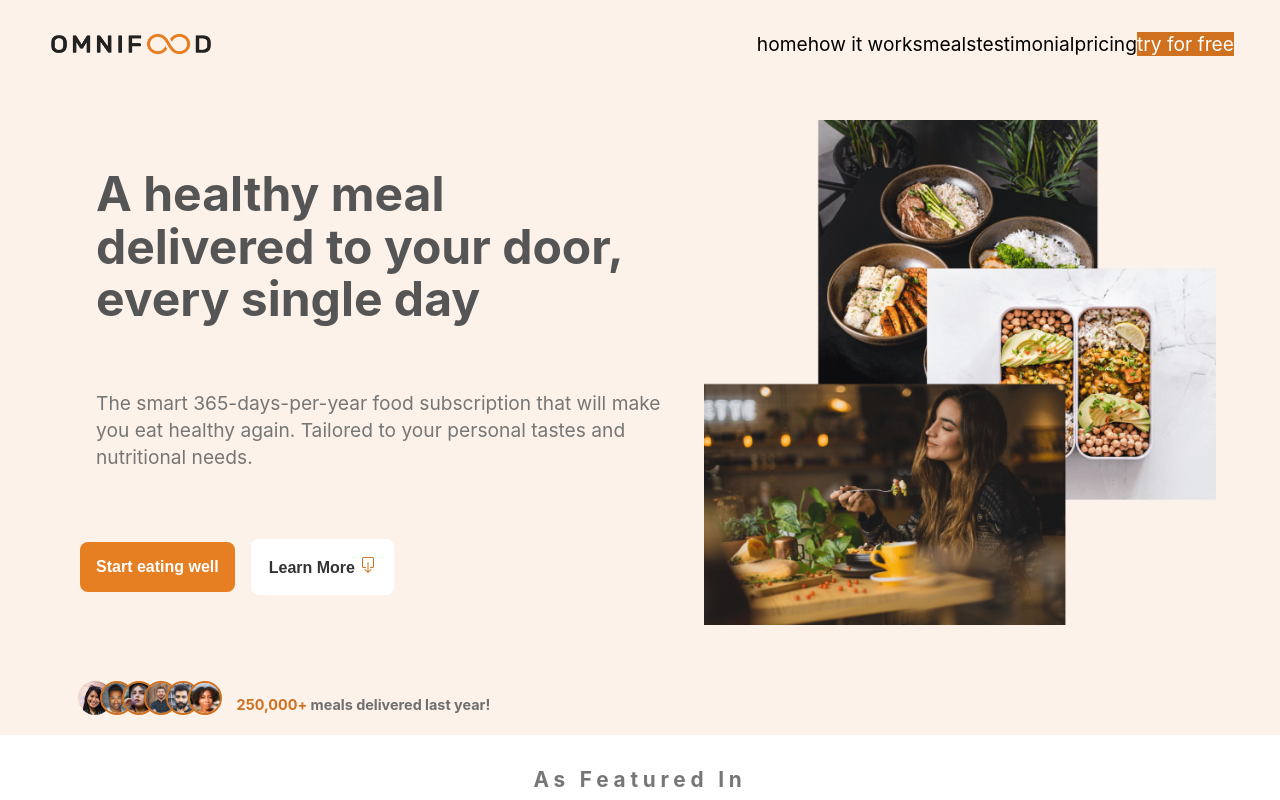
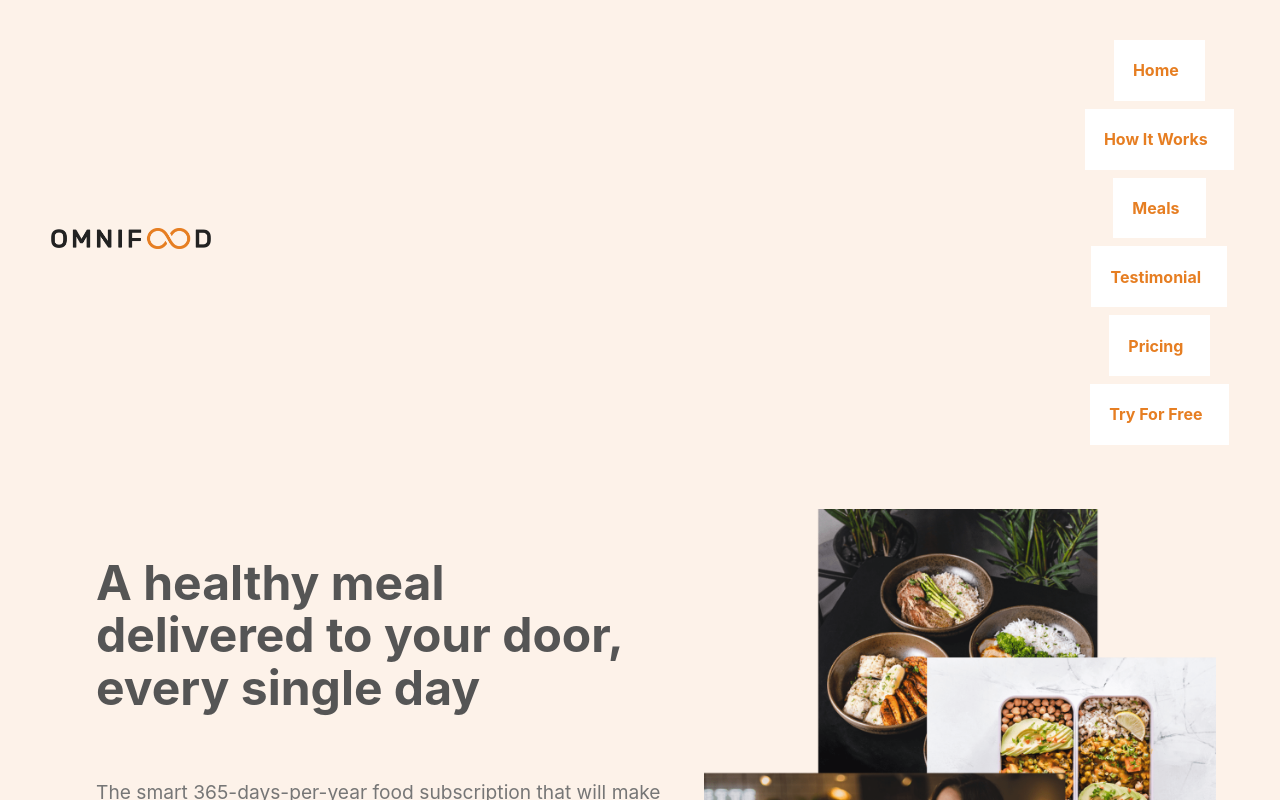
Before and after one commit to Farouk-Adedamola/OmniFood-clone, a React (Create React App) app: page / in a window 1280 px wide. Shown: the top 800 px of the page. Built offline with nearby package versions, Linux system fonts and the light colour scheme.

Commit message:
navbar fixed

```diff
--- a/src/Components/Navbar/Navbar.js
+++ b/src/Components/Navbar/Navbar.js
@@ -10,25 +10,10 @@ const Navbar = () => {
   const linksRef = useRef(null);
   const [fix, setFix] = useState(false);
 
-  // useEffect(() => {
-  //   const navFix = () => {
-  //     if (window.scrollY >= 5050) {
-  //       setFix(true);
-  //     } else {
-  //       setFix(false);
-  //     }
-  //   };
-  //   window.addEventListener("scroll", navFix);
-
-  //   return () => {
-  //     window.removeEventListener("scroll", navFix);
-  //   };
-  // });
-
   useEffect(() => {
-    const linksHeight = linksRef.current.getBoundingClientRect().height;
+    // const linksHeight = linksRef.current.getBoundingClientRect().height;
     if (toggle) {
-      linksContainerRef.current.style.height = `${linksHeight}px`;
+      linksContainerRef.current.style.height = `${100}vh`;
     } else {
       linksContainerRef.current.style.height = "0px";
     }
@@ -47,12 +32,10 @@ const Navbar = () => {
           <div className={classes.article} ref={linksContainerRef}>
             <ul ref={linksRef}>
               {links.map((menu) => {
-                const { id, url, text, css } = menu;
+                const { id, url, text } = menu;
                 return (
                   <li className={classes.menu} key={id}>
-                    <a href={url} style={css}>
-                      {text}
-                    </a>
+                    <a href={url}>{text}</a>
                   </li>
                 );
               })}
--- a/src/Components/Navbar/Navbar.module.css
+++ b/src/Components/Navbar/Navbar.module.css
@@ -73,18 +73,37 @@
 }
 
 .article ul {
+  display: flex;
+  flex-direction: column;
+  align-items: center;
   list-style-type: none;
-  padding: 1rem 1rem;
+  line-height: 3rem;
+  padding: 1rem;
 }
 
 .article ul li {
-  background: transparent;
+  background: #fff;
+  margin-top: 0.5rem;
+  padding: 0.4rem 0.6rem;
+  transition: all 0.5s;
+}
+
+.article ul li:hover {
+  background: #e67e22;
+  color: #fff;
+  transform: translateX(1rem);
+}
+
+.article ul li a:hover {
+  color: #fff;
 }
 
 .article ul li a {
   text-decoration: none;
-  font-size: 1.2rem;
-  color: #000;
+  font-size: 1.5rem;
+  color: #e67e22;
+  text-transform: capitalize;
+  transition: all 0.2s;
 }
 
 /* media screens display styles */
```
